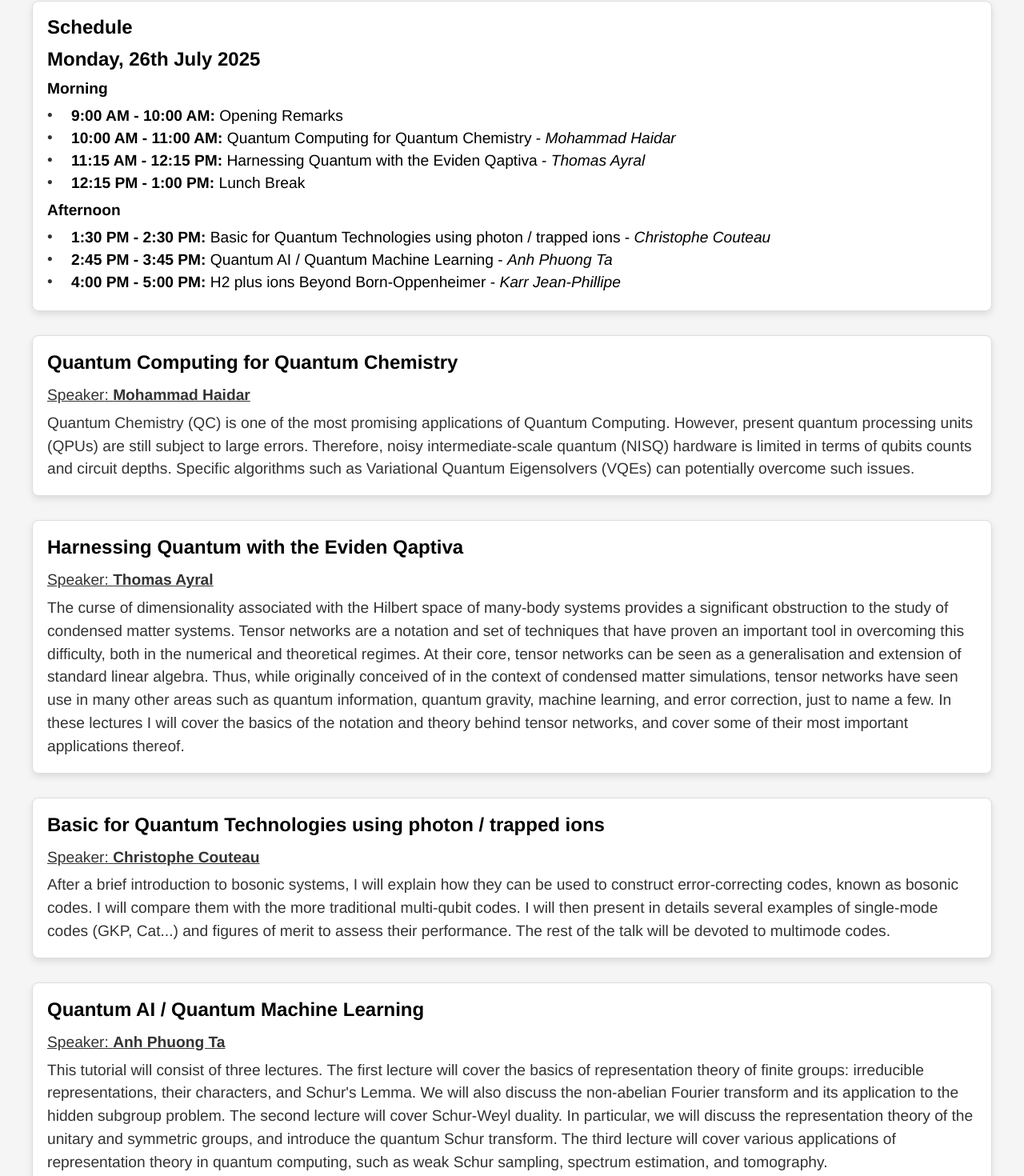
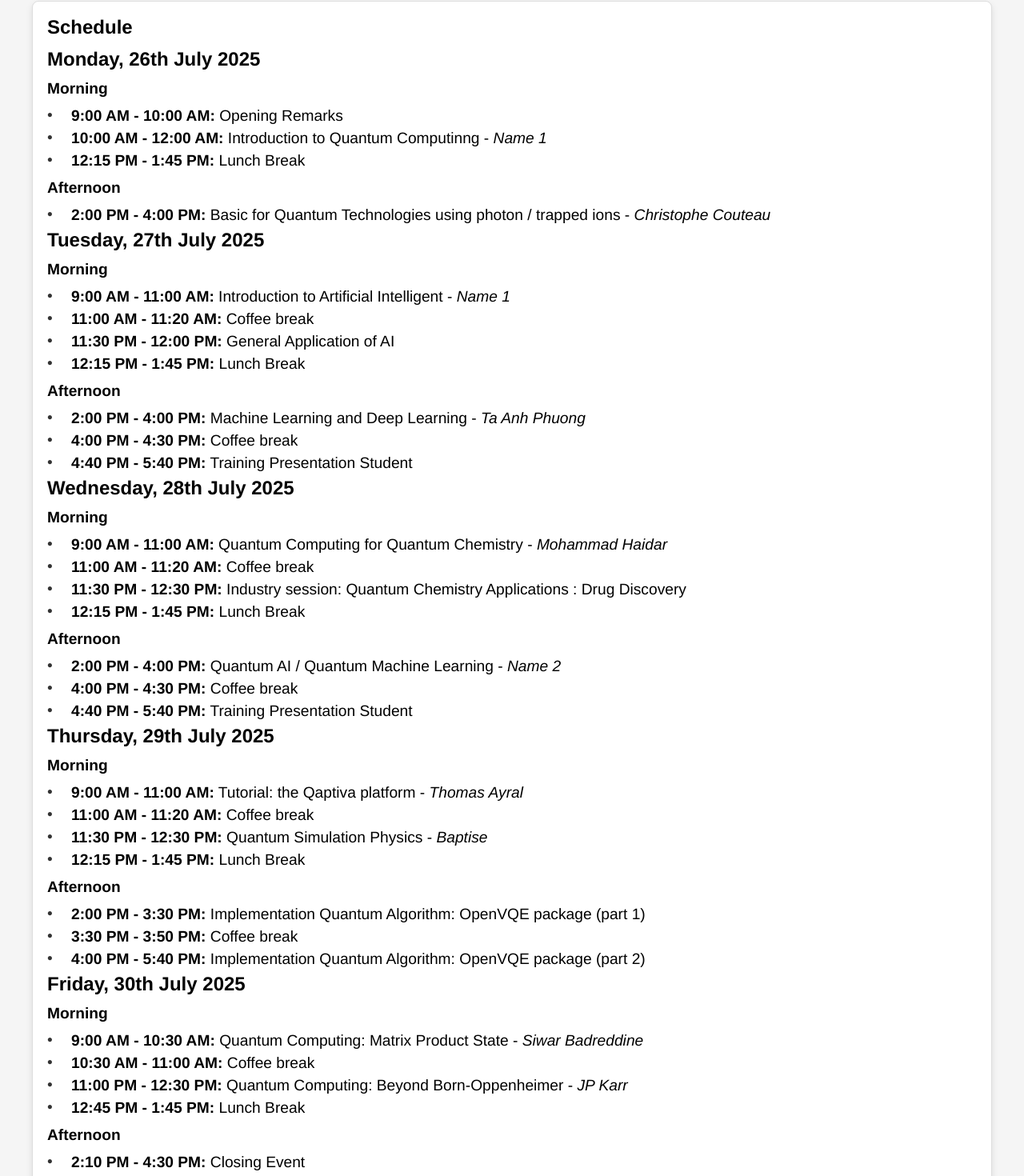
Before and after one commit to huybinhtr/react, a React (Vite) app: page /program in a window 1280 px wide. Shown: the part 502-1972 px from the top of the page at 80% size. Built offline with nearby package versions, Linux system fonts and the light colour scheme.

Commit message:
Update navbar, program page styles, and add package-lock.json

```diff
--- a/src/pages/Home/index.tsx
+++ b/src/pages/Home/index.tsx
@@ -21,18 +21,18 @@ export default function Home() {
                 </div>
 
                 <span className="homepageTitle">
-                    INTRODUCTION AND TRAINNING SESSION
+                    INTRODUCTION TO QUANTUM COMPUTING
                     <br />
-                    TO QUANTUM COMPUTING TECHNOLOGY
+                    AND ARTIFICIAL INTELLIGENCE TECHNOLOGY:
                     <br />
-                    AND ARTIFICIAL INTELLIGENCE
+                    TRAINING SESSION AND WORKSHOPS
                 </span>
             </div>
             <div className="homepageContent">
                 <div className="section">
                     <h2>Overview</h2>
                     <p>
-                        The study of Quantum Computing and Artificial Intelligence has emerged as a major theme of research in computational technology and revolutionised various industries, including healthcare, finance, logistics, and materials science. It is increasingly evident, promising advancements in areas such as drug discovery, cryptography & communication over the last two decades. The proposed school will gather international experts, spanning across disciplines, who will provide a broad overview (with long and short courses alongside workshops) of this rapidly evolving field. The schedule will leave ample room for discussions. A series of advanced seminars, organized in a workshop style with other invited speakers, will complete the program.
+                        The study of Quantum Computing and Artificial Intelligence has emerged as a major theme of research in computational technology, and revolutionised various industries, including healthcare, finance, logistics, and material sciences. It is increasingly evident, promising advancements in areas such as drug discovery, cryptography & communication over the last two decades. The proposed school is gathering international professors and engineers, who are experts in several fields, including Quantum Information Theory, Machine Learning, Quantum Computing applications in Chemistry and Physics. Bachelor, master and PhD students are warmly welcome to join our school. Interesting sessions, workshops, video sessions and training presentation for each student will be granted. The schedule will leave ample room for discussions. A more detailed description about the program will be detailed as below
                     </p>
                 </div>
                 <div className="section">
--- a/src/pages/Program/index.tsx
+++ b/src/pages/Program/index.tsx
@@ -32,31 +32,139 @@ export default function Program() {
               <strong>9:00 AM - 10:00 AM:</strong> Opening Remarks
             </li>
             <li className="event-item">
-							<strong>10:00 AM - 11:00 AM:</strong> Quantum Computing for
-							Quantum Chemistry - <em>Mohammad Haidar</em>
+              <strong>10:00 AM - 12:00 AM:</strong> Introduction to Quantum Computinng - <em>Name 1</em>
             </li>
             <li className="event-item">
-							<strong>11:15 AM - 12:15 PM:</strong> Harnessing Quantum with the
-							Eviden Qaptiva - <em>Thomas Ayral</em>
-						</li>
-						<li className="event-item">
-							<strong>12:15 PM - 1:00 PM:</strong> Lunch Break
+              <strong>12:15 PM - 1:45 PM:</strong> Lunch Break
             </li>
             <li className="section-header">
               <strong>Afternoon</strong>
             </li>
             <li className="event-item">
-							<strong>1:30 PM - 2:30 PM:</strong> Basic for Quantum Technologies
-							using photon / trapped ions - <em>Christophe Couteau</em>
+              <strong>2:00 PM - 4:00 PM:</strong> Basic for Quantum Technologies using photon / trapped ions - <em>Christophe Couteau</em>
+            </li>
+
+            <li className="date">
+              <strong>Tuesday, 27th July 2025</strong>
+            </li>
+            <li className="section-header">
+              <strong>Morning</strong>
             </li>
             <li className="event-item">
-							<strong>2:45 PM - 3:45 PM:</strong> Quantum AI / Quantum Machine
-							Learning - <em>Anh Phuong Ta</em>
+              <strong>9:00 AM - 11:00 AM:</strong> Introduction to Artificial Intelligent -  <em>Name 1</em>
             </li>
             <li className="event-item">
-							<strong>4:00 PM - 5:00 PM:</strong> H2 plus ions Beyond
-							Born-Oppenheimer - <em>Karr Jean-Phillipe</em>
+              <strong>11:00 AM - 11:20 AM:</strong> Coffee break
             </li>
+            <li className="event-item">
+              <strong>11:30 PM - 12:00 PM:</strong> General Application of AI
+            </li>
+            <li className="event-item">
+              <strong>12:15 PM - 1:45 PM:</strong> Lunch Break
+            </li>
+            <li className="section-header">
+              <strong>Afternoon</strong>
+            </li>
+            <li className="event-item">
+              <strong>2:00 PM - 4:00 PM:</strong> Machine Learning and Deep Learning  - <em>Ta Anh Phuong</em>
+            </li>
+            <li className="event-item">
+              <strong>4:00 PM - 4:30 PM:</strong> Coffee break
+            </li>
+            <li className="event-item">
+              <strong>4:40 PM - 5:40 PM:</strong> Training Presentation Student
+            </li>
+
+            <li className="date">
+              <strong> Wednesday, 28th July 2025</strong>
+            </li>
+            <li className="section-header">
+              <strong>Morning</strong>
+            </li>
+            <li className="event-item">
+              <strong>9:00 AM - 11:00 AM:</strong> Quantum Computing for Quantum Chemistry -  <em>Mohammad Haidar</em>
+            </li>
+            <li className="event-item">
+              <strong>11:00 AM - 11:20 AM:</strong> Coffee break
+            </li>
+            <li className="event-item">
+              <strong>11:30 PM - 12:30 PM:</strong> Industry session: Quantum Chemistry Applications : Drug Discovery
+            </li>
+            <li className="event-item">
+              <strong>12:15 PM - 1:45 PM:</strong> Lunch Break
+            </li>
+            <li className="section-header">
+              <strong>Afternoon</strong>
+            </li>
+            <li className="event-item">
+              <strong>2:00 PM - 4:00 PM:</strong> Quantum AI / Quantum Machine Learning  - <em>Name 2</em>
+            </li>
+            <li className="event-item">
+              <strong>4:00 PM - 4:30 PM:</strong> Coffee break
+            </li>
+            <li className="event-item">
+              <strong>4:40 PM - 5:40 PM:</strong> Training Presentation Student
+            </li>
+
+            <li className="date">
+              <strong> Thursday, 29th July 2025</strong>
+            </li>
+            <li className="section-header">
+              <strong>Morning</strong>
+            </li>
+            <li className="event-item">
+              <strong>9:00 AM - 11:00 AM:</strong> Tutorial: the Qaptiva platform -  <em>Thomas Ayral</em>
+            </li>
+            <li className="event-item">
+              <strong>11:00 AM - 11:20 AM:</strong> Coffee break
+            </li>
+            <li className="event-item">
+              <strong>11:30 PM - 12:30 PM:</strong> Quantum Simulation Physics - <em>Baptise</em>
+            </li>
+            <li className="event-item">
+              <strong>12:15 PM - 1:45 PM:</strong> Lunch Break
+            </li>
+            <li className="section-header">
+              <strong>Afternoon</strong>
+            </li>
+            <li className="event-item">
+              <strong>2:00 PM - 3:30 PM:</strong> Implementation Quantum Algorithm: OpenVQE package (part 1)
+            </li>
+            <li className="event-item">
+              <strong>3:30 PM - 3:50 PM:</strong> Coffee break
+            </li>
+            <li className="event-item">
+              <strong>4:00 PM - 5:40 PM:</strong> Implementation Quantum Algorithm: OpenVQE package (part 2)
+            </li>
+
+            <li className="date">
+              <strong> Friday, 30th July 2025</strong>
+            </li>
+            <li className="section-header">
+              <strong>Morning</strong>
+            </li>
+            <li className="event-item">
+              <strong>9:00 AM - 10:30 AM:</strong> Quantum Computing: Matrix Product State -  <em>Siwar Badreddine</em>
+            </li>
+            <li className="event-item">
+              <strong>10:30 AM - 11:00 AM:</strong> Coffee break
+            </li>
+            <li className="event-item">
+              <strong>11:00 PM - 12:30 PM:</strong> Quantum Computing: Beyond Born-Oppenheimer - <em>JP Karr</em>
+            </li>
+            <li className="event-item">
+              <strong>12:45 PM - 1:45 PM:</strong> Lunch Break
+            </li>
+            <li className="section-header">
+              <strong>Afternoon</strong>
+            </li>
+            <li className="event-item">
+              <strong>2:10 PM - 4:30 PM:</strong> Closing Event
+            </li>
+
+
+
+
           </ul>
         </div>
         <div className="session">
@@ -65,13 +173,7 @@ export default function Program() {
             <u>Speaker</u>: <strong>Mohammad Haidar</strong>
           </p>
           <p>
-						Quantum Chemistry (QC) is one of the most promising applications of
-						Quantum Computing. However, present quantum processing units (QPUs)
-						are still subject to large errors. Therefore, noisy
-						intermediate-scale quantum (NISQ) hardware is limited in terms of
-						qubits counts and circuit depths. Specific algorithms such as
-						Variational Quantum Eigensolvers (VQEs) can potentially overcome
-						such issues.
+            Quantum Chemistry (QC) is one of the most promising applications of Quantum Computing. However, present quantum processing units (QPUs) are still subject to large errors. Therefore, noisy intermediate-scale quantum (NISQ) hardware is limited in terms of qubits counts and circuit depths. Specific algorithms such as Variational Quantum Eigensolvers (VQEs) can potentially overcome such issues.
           </p>
         </div>
 
@@ -81,19 +183,7 @@ export default function Program() {
             <u>Speaker</u>: <strong>Thomas Ayral</strong>
           </p>
           <p>
-						The curse of dimensionality associated with the Hilbert space of
-						many-body systems provides a significant obstruction to the study of
-						condensed matter systems. Tensor networks are a notation and set of
-						techniques that have proven an important tool in overcoming this
-						difficulty, both in the numerical and theoretical regimes. At their
-						core, tensor networks can be seen as a generalisation and extension
-						of standard linear algebra. Thus, while originally conceived of in
-						the context of condensed matter simulations, tensor networks have
-						seen use in many other areas such as quantum information, quantum
-						gravity, machine learning, and error correction, just to name a few.
-						In these lectures I will cover the basics of the notation and theory
-						behind tensor networks, and cover some of their most important
-						applications thereof.
+            The curse of dimensionality associated with the Hilbert space of many-body systems provides a significant obstruction to the study of condensed matter systems. Tensor networks are a notation and set of techniques that have proven an important tool in overcoming this difficulty, both in the numerical and theoretical regimes. At their core, tensor networks can be seen as a generalisation and extension of standard linear algebra. Thus, while originally conceived of in the context of condensed matter simulations, tensor networks have seen use in many other areas such as quantum information, quantum gravity, machine learning, and error correction, just to name a few. In these lectures I will cover the basics of the notation and theory behind tensor networks, and cover some of their most important applications thereof.
           </p>
         </div>
 
@@ -103,13 +193,7 @@ export default function Program() {
             <u>Speaker</u>: <strong>Christophe Couteau</strong>
           </p>
           <p>
-						After a brief introduction to bosonic systems, I will explain how
-						they can be used to construct error-correcting codes, known as
-						bosonic codes. I will compare them with the more traditional
-						multi-qubit codes. I will then present in details several examples
-						of single-mode codes (GKP, Cat...) and figures of merit to assess
-						their performance. The rest of the talk will be devoted to multimode
-						codes.
+            After a brief introduction to bosonic systems, I will explain how they can be used to construct error-correcting codes, known as bosonic codes. I will compare them with the more traditional multi-qubit codes. I will then present in details several examples of single-mode codes (GKP, Cat...) and figures of merit to assess their performance. The rest of the talk will be devoted to multimode codes.
           </p>
         </div>
 
@@ -119,16 +203,7 @@ export default function Program() {
             <u>Speaker</u>: <strong>Anh Phuong Ta</strong>
           </p>
           <p>
-						This tutorial will consist of three lectures. The first lecture will
-						cover the basics of representation theory of finite groups:
-						irreducible representations, their characters, and Schur's Lemma. We
-						will also discuss the non-abelian Fourier transform and its
-						application to the hidden subgroup problem. The second lecture will
-						cover Schur-Weyl duality. In particular, we will discuss the
-						representation theory of the unitary and symmetric groups, and
-						introduce the quantum Schur transform. The third lecture will cover
-						various applications of representation theory in quantum computing,
-						such as weak Schur sampling, spectrum estimation, and tomography.
+            This tutorial will consist of three lectures. The first lecture will cover the basics of representation theory of finite groups: irreducible representations, their characters, and Schur's Lemma. We will also discuss the non-abelian Fourier transform and its application to the hidden subgroup problem. The second lecture will cover Schur-Weyl duality. In particular, we will discuss the representation theory of the unitary and symmetric groups, and introduce the quantum Schur transform. The third lecture will cover various applications of representation theory in quantum computing, such as weak Schur sampling, spectrum estimation, and tomography.
           </p>
         </div>
 
```
Also changed, not shown: 1 other file (tests, documents, lock files or other folders). Lines whose indentation alone changed are shown as unchanged.
